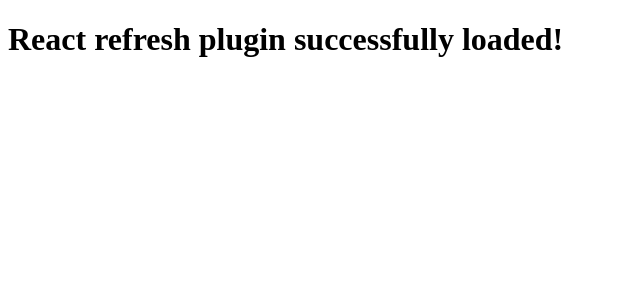
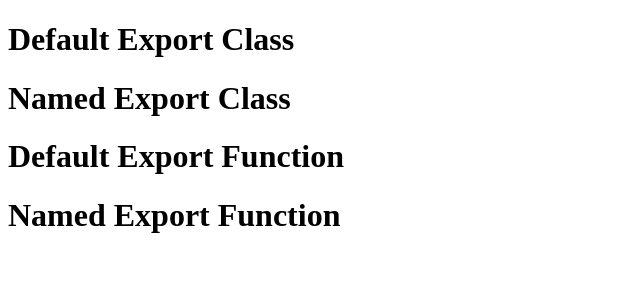
Before and after one commit to dragonmaster-alpha/react-refresh-webpack-plugin, a React app in the folder example/: page / in a window 1280 px wide. Shown: the top 300 px of the page, without its empty margins (0-640 px from the left). Built offline with nearby package versions, Linux system fonts and the light colour scheme.

Commit message:
chore: update example to test all component export types

```diff
--- a/example/src/App.jsx
+++ b/example/src/App.jsx
@@ -1,10 +1,16 @@
 import * as React from 'react';
-import Header from './Header';
+import ClassDefault from './ClassDefault';
+import { ClassNamed } from './ClassNamed';
+import FunctionDefault from './FunctionDefault';
+import { FunctionNamed } from './FunctionNamed';
 
 function App() {
   return (
     <div>
-      <Header>React refresh plugin successfully loaded!</Header>
+      <ClassDefault />
+      <ClassNamed />
+      <FunctionDefault />
+      <FunctionNamed />
     </div>
   );
 }
--- /dev/null
+++ b/example/src/ClassDefault.jsx
@@ -0,0 +1,10 @@
+import * as React from 'react';
+
+class ClassDefault extends React.Component {
+  render() {
+    const text = "Default Export Class";
+    return <h1>{text}</h1>;
+  }
+}
+
+export default ClassDefault;
--- /dev/null
+++ b/example/src/ClassNamed.jsx
@@ -0,0 +1,7 @@
+import * as React from 'react';
+
+export class ClassNamed extends React.Component {
+  render() {
+    return <h1>Named Export Class</h1>;
+  }
+}
--- /dev/null
+++ b/example/src/FunctionDefault.jsx
@@ -0,0 +1,7 @@
+import * as React from 'react';
+
+function FunctionDefault() {
+  return <h1>Default Export Function</h1>;
+}
+
+export default FunctionDefault;
--- /dev/null
+++ b/example/src/FunctionNamed.jsx
@@ -0,0 +1,5 @@
+import * as React from 'react';
+
+export function FunctionNamed() {
+  return <h1>Named Export Function</h1>;
+}
--- a/example/src/Header.jsx
+++ /dev/null
@@ -1,7 +0,0 @@
-import * as React from 'react';
-
-function Header({ children }) {
-  return <h1>{children}</h1>;
-}
-
-export default Header;
--- a/example/webpack.config.js
+++ b/example/webpack.config.js
@@ -2,7 +2,7 @@ const HtmlWebpackPlugin = require('html-webpack-plugin');
 const ReactRefreshPlugin = require('../src');
 
 module.exports = {
-  entry: './src/index.jsx',
+  entry: './src/index.js',
   module: {
     rules: [
       {
```
Also changed, not shown: example/src/index.js (renamed from example/src/index.jsx), 1 other file (tests, documents, lock files or other folders).
